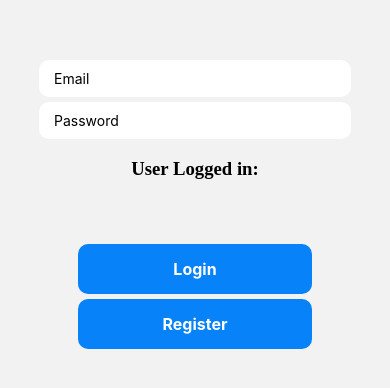
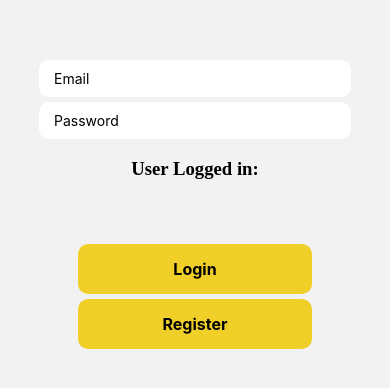
Before and after one commit to richardparle/pt-finder, a React Native app in the folder react-native-app/: screen / in a window 390 px wide. Shown: the part 220-608 px from the top of the page. Built offline with nearby package versions, Linux system fonts and the light colour scheme; no server answers.

Commit message:
dashboard colour theme

```diff
--- a/react-native-app/src/components/ProfileDetailsBtn.js
+++ b/react-native-app/src/components/ProfileDetailsBtn.js
@@ -9,8 +9,12 @@ const ProfileDetailsBtn = () => {
   };
 
   return (
-    <TouchableOpacity onPress={navToProfilePage} style={styles.button}>
-      <Text style={styles.buttonText}>Client profile page</Text>
+    <TouchableOpacity
+      onPress={navToProfilePage}
+      style={styles.button}
+      color="#f194ff"
+    >
+      <Text style={styles.buttonText}>Client profile</Text>
     </TouchableOpacity>
   );
 };
--- a/react-native-app/src/screens/Dashboard.js
+++ b/react-native-app/src/screens/Dashboard.js
@@ -6,6 +6,7 @@ import React, { useState, useContext, useEffect } from "react";
 import { UserContext } from "../UserContext";
 import { collection, getDocs } from "firebase/firestore";
 import { db } from "../firebase";
+import { View, Text } from "react-native";
 
 const Dashboard = () => {
   const { user, setUser } = useContext(UserContext);
@@ -13,7 +14,7 @@ const Dashboard = () => {
   const readUserEmail = readUser.replaceAll('"', "");
   console.log(readUserEmail);
 
-  const [userInfo, setUserInfo] = useState({});
+  // const [userInfo, setUserInfo] = useState({});
 
   useEffect(() => {
     const colRef = collection(db, "users");
@@ -34,14 +35,16 @@ const Dashboard = () => {
   console.log(user);
 
   return (
-    <div>
-      <h1>Welcome {user.username}</h1>
+    <View>
+      <Text fontFamily="sans-serif" fontSize={20}>
+        Welcome {user.username}
+      </Text>
       <br></br>
       <ProfileDetailsBtn />
       <SearchGymsBtn />
       <DashboardInputBox />
       <LogOutBtn />
-    </div>
+    </View>
   );
 };
 
--- a/react-native-app/src/screens/LoginScreen.js
+++ b/react-native-app/src/screens/LoginScreen.js
@@ -73,7 +73,7 @@ const LoginScreen = ({ navigation }) => {
           }}
           style={styles.button}
         >
-          <Text style={styles.buttonOutlineText}>Register</Text>
+          <Text style={styles.buttonText}>Register</Text>
         </TouchableOpacity>
       </View>
     </KeyboardAvoidingView>
@@ -97,7 +97,7 @@ const styles = StyleSheet.create({
     marginTop: 40,
   },
   button: {
-    backgroundColor: "#0782F9",
+    backgroundColor: "#F0CF29",
     width: "100%",
     padding: 15,
     borderRadius: 10,
@@ -110,7 +110,7 @@ const styles = StyleSheet.create({
     borderColor: "#0782F9",
     borderWidth: 2,
   },
-  buttonText: { color: "white", fontWeight: "700", fontSize: 16 },
+  buttonText: { color: "black", fontWeight: "700", fontSize: 16 },
   buttonOutlineText: { color: "white", fontWeight: "700", fontSize: 16 },
 });
 
```
